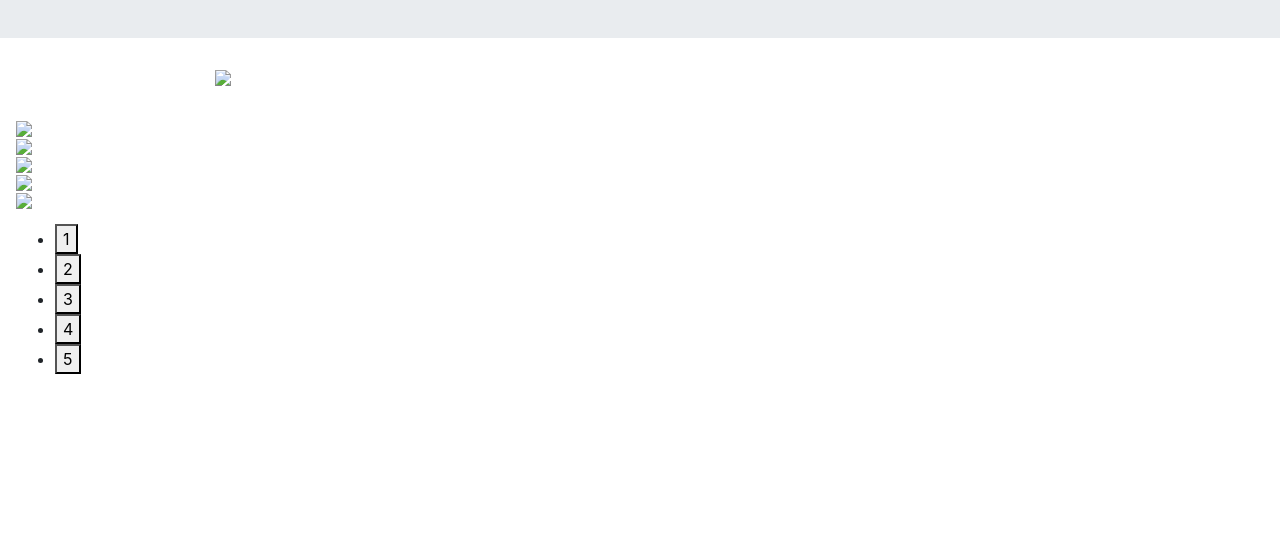
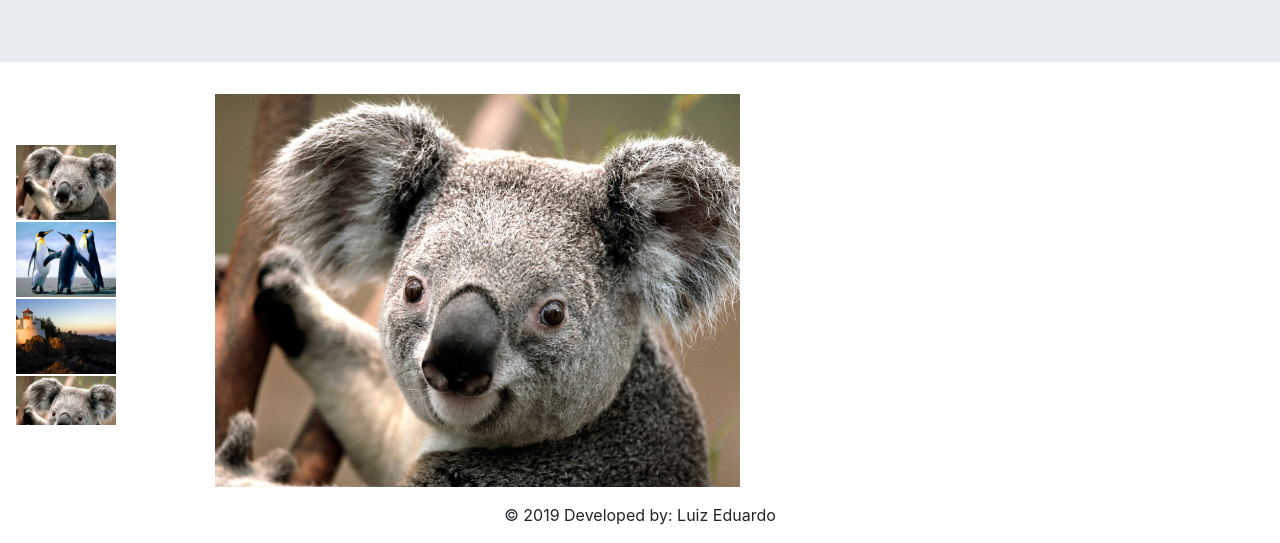
Before and after one commit to LEduard0/testes-casa, a website: page index_slick.html in a window 1280 px wide. Shown: the part 1070-1613 px from the top of the page. Before the commit the page ends 1444 px from the top, so only its background shows below. Drawn offline with nearby package versions, Linux system fonts and the light colour scheme.

Commit message:
Slick carousel com video do youtube

```diff
--- a/index_slick.html
+++ b/index_slick.html
@@ -19,10 +19,15 @@
         }
 
         .slider-inner-2 img {
+            width: 50%;
+            height: 50%;
+        }
+
+        .slider-vertical img {
             width: 100px;
         }
 
-        .slider-inner-2 {
+        .slider-vertical {
             width: 200px;
         }
     </style>
@@ -104,6 +109,7 @@
             </div>
         </div>
     </div>
+    <br>
     <div class="jumbotron jumbotron-fluid">
         <div class="container">
             <h1>Slick Carousel</h1>
@@ -112,51 +118,57 @@
     <div class="container-fluid">
         <div class="row">
             <div class="slider slider-nav-2 col" style="max-width: 200px; height: 100px">
-                <div class="slider-inner-2">
-                    <img src="img/cel1.png">
+                <div class="slider-vertical">
+                    <img src="img/Koala.jpg">
                 </div>
-                <div class="slider-inner-2">
-                    <img src="img/cel2.jpg">
+                <div class="slider-vertical">
+                    <img src="img/Penguins.jpg">
                 </div>
-                <div class="slider-inner-2">
-                    <img src="img/cel3.jpg">
+                <div class="slider-vertical">
+                    <img src="img/Lighthouse.jpg">
                 </div>
-                <div class="slider-inner-2">
-                    <img src="img/cel4.jpg">
+                <div class="slider-vertical">
+                    <img src="img/Koala.jpg">
                 </div>
-                <div class="slider-inner-2">
-                    <img src="img/cel5.jpg">
+                <div class="slider-vertical">
+                    <a id="playVideo"><img src="img/Penguins.jpg"></a>
                 </div>
             </div>
-            <div class="slider slider-for col" style="width: 450px">
-                <div class="slider-inner" style="margin: auto">
-                    <img src="img/cel1.png">
+            <div class="slider slider-for col " style="width: 450px ">
+                <div class="slider-inner-2 " style="width: 20%; ">
+                    <img src="img/Koala.jpg ">
                 </div>
-                <div class="slider-inner" style="margin: auto">
-                    <img src="img/cel2.jpg">
+                <div class="slider-inner-2 " style="width: 20%; ">
+                    <img src="img/Penguins.jpg ">
                 </div>
-                <div class="slider-inner" style="margin: auto">
-                    <img src="img/cel3.jpg">
+                <div class="slider-inner-2 " style="width: 20%; ">
+                    <img src="img/Lighthouse.jpg ">
                 </div>
-                <div class="slider-inner" style="margin: auto">
-                    <img src="img/cel4.jpg">
+                <div class="slider-inner-2 " style="width: 20%; ">
+                    <img src="img/Koala.jpg ">
                 </div>
-                <div class="slider-inner" style="margin: auto">
-                    <img src="img/cel5.jpg">
+                <div id="iframeVideo">
                 </div>
             </div>
         </div>
     </div>
 </body>
+<!-- INICIO Footer -->
+<footer>
+    <div class="text-center py-3 ">© 2019 Developed by:
+        <a> Luiz Eduardo</a>
+    </div>
+</footer>
+<!-- FIM Footer -->
 
-<script type="text/javascript" src="http://code.jquery.com/jquery-1.11.0.min.js"></script>
-<script type="text/javascript" src="http://code.jquery.com/jquery-migrate-1.2.1.min.js"></script>
-<script type="text/javascript" src="slick/slick.min.js"></script>
-<script type="text/javascript">
+<script type="text/javascript " src="http://code.jquery.com/jquery-1.11.0.min.js "></script>
+<script type="text/javascript " src="http://code.jquery.com/jquery-migrate-1.2.1.min.js "></script>
+<script type="text/javascript " src="slick/slick.min.js "></script>
+<script type="text/javascript ">
     $(".slider ").each(function() {
         size = $(this).children('.slider-inner').length;
         if (size > 3) {
-            $(this).children('.slider-inner').slice(Math.round(size / 2), size).appendTo(".slider-2").closest();
+            $(this).children('.slider-inner').slice(Math.round(size / 2), size).appendTo(".slider-2 ").closest();
         }
     });
     //Slick com atributo asNavFor se referindo a div complementar
@@ -191,7 +203,7 @@
         slidesToShow: 3,
         slidesToScroll: 1,
         asNavFor: '.slider-for',
-        dots: true,
+        dots: false,
         focusOnSelect: true,
         arrows: false,
         centerMode: true,
@@ -199,6 +211,19 @@
         verticalSwiping: true,
         infinite: false,
     });
+    $(document).ready(function() {
+        $('#playVideo').on('click', function() {
+            $('#iframeVideo').empty();
+            $('<iframe>', {
+                src: 'https://www.youtube.com/embed/M7lc1UVf-VE?autoplay=1&origin=http://example.com',
+                id: 'myFrame',
+                frameborder: 0,
+                scrolling: 'no',
+                height: '387px',
+                width: '517px'
+            }).appendTo('#iframeVideo')
+        });
+    });
 </script>
 
 </html>
```
Also changed, not shown: 1 other file.
